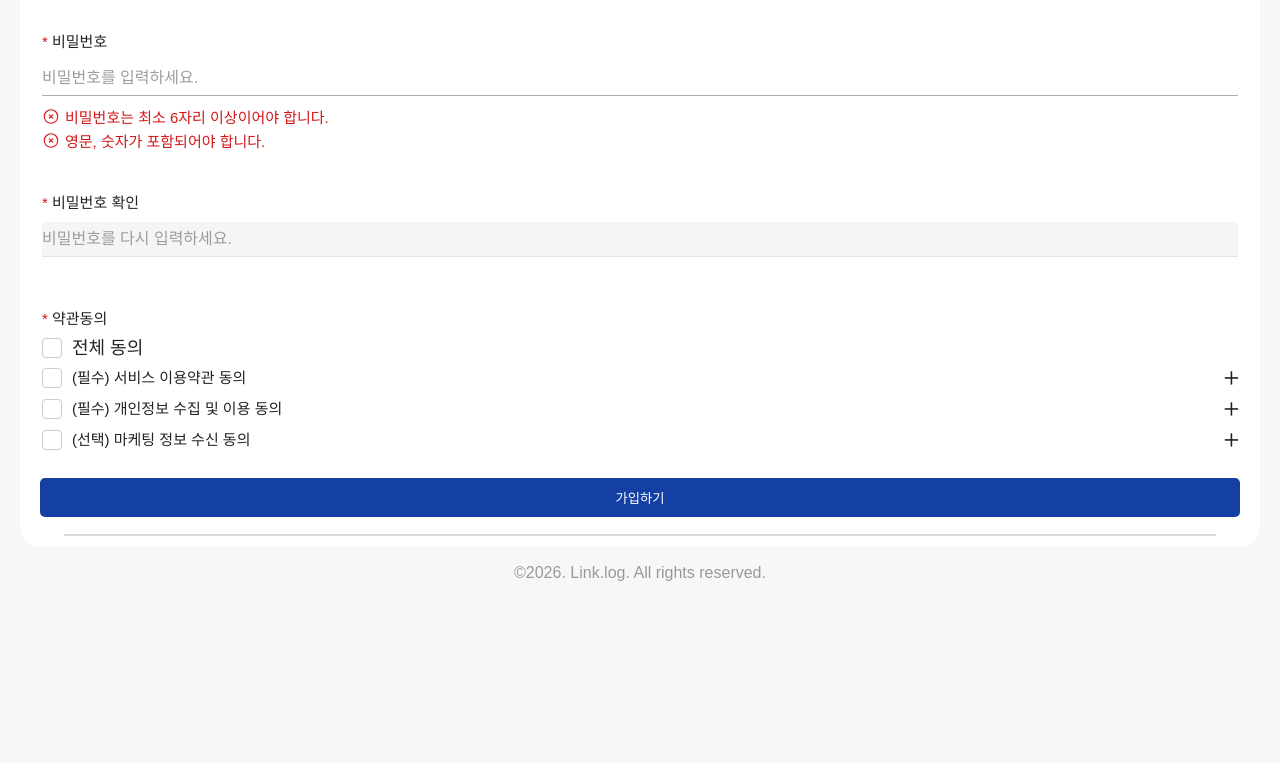
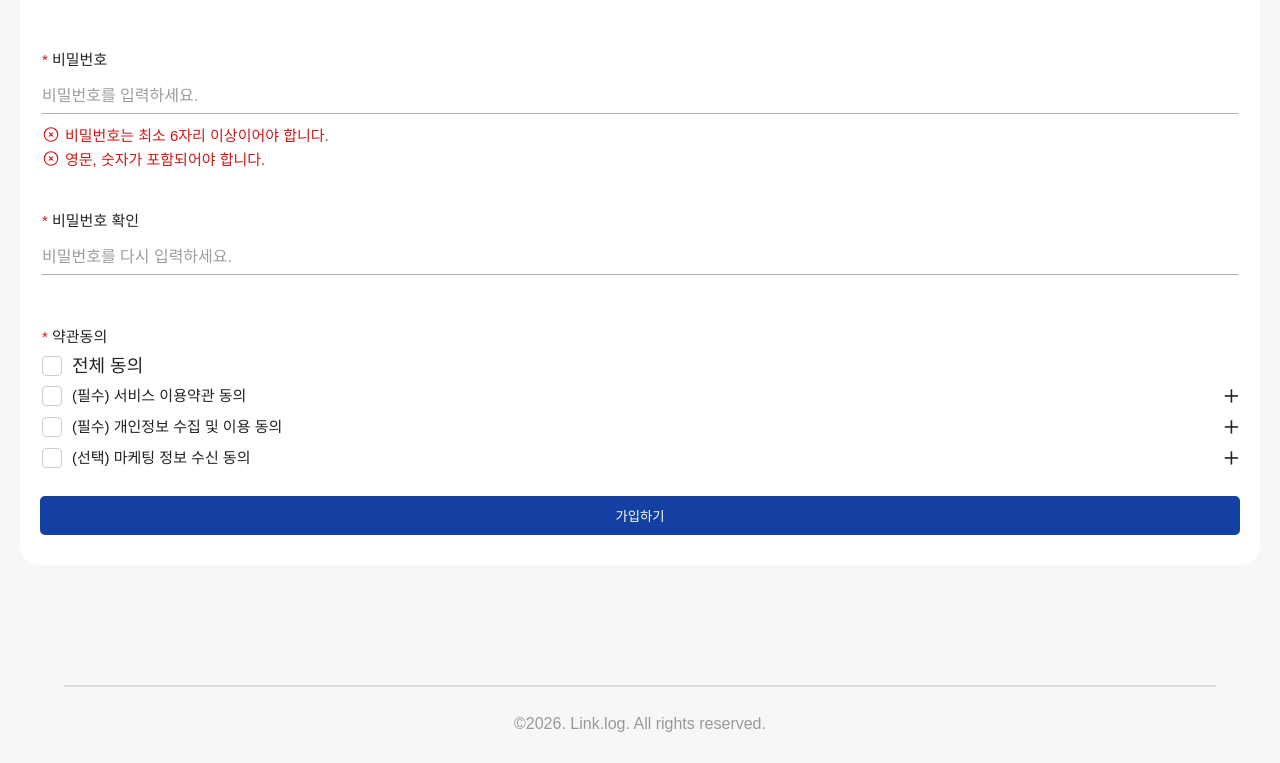
Before and after one commit to Choseran/linkLog, a React (Vite) app: page /join in a window 1280 px wide. Shown: the part 388-1151 px from the top of the page. Before the commit the page ends 1000 px from the top, so only its background shows below. Built offline with nearby package versions, Linux system fonts and the light colour scheme.

Commit message:
2026-05-19 비밀번호 확인, 푸터, 체크박스 관련코드 수정

```diff
--- a/src/assets/css/reset.css
+++ b/src/assets/css/reset.css
@@ -31,9 +31,10 @@ body에 써도 괜찮지만 웬만하면 #root에 쓰는게
 안전하다고 배웠읍니다 */
 #root {
     width: 100%;
-    min-height: 1000px;
+    min-height: 100vh;
     background-color: #F6F8F8;
-    position: relative;
+    display: flex;
+    flex-direction: column;
 }
 
 img, svg {
--- a/src/assets/css/style.css
+++ b/src/assets/css/style.css
@@ -246,9 +246,8 @@ header .logo svg {
 /* ---------------- 푸터---------------- */
 #root footer {
   text-align: center;
-  margin-top: 120px; /* 하단 여백 */
-  position: absolute;
-  bottom: 0;
+  margin-top: auto;
+  padding-top: 120px;
   width: 100%;
 }
 
@@ -391,16 +390,6 @@ header .logo svg {
 #root .joinContainer form table tbody tr td .pwHint .true p {
   color: #11a11b;
 }
-/* 비밀번호 확인 tr */
-/* 비밀번호 미 입력시 확인 input 비활성화 */
-#root .joinContainer form table tbody input:disabled{
-  background-color: #f5f5f5;
-  /* background-color: transparent; */
-  cursor: not-allowed;
-  border-color: #e4e4e4;
-  /* 이거 넣을까말까... */
-  /* border-radius: 5px; */
-}
 
 /* 약관동의 */
 #root .joinContainer form table tbody .termsContainer .termsList ul {
@@ -428,16 +417,8 @@ header .logo svg {
   align-items: flex-start;
 }
 
-#root
-  .joinContainer
-  form
-  table
-  tbody
-  .termsContainer
-  .termsList
-  ul
-  li
-  input[type="checkbox"] {
+/* 체크박스 공통 css */
+#root input[type="checkbox"] {
   appearance: none;
   -webkit-appearance: none;
   width: 20px;
@@ -449,6 +430,29 @@ header .logo svg {
   position: relative;
   transition: all 0.2s ease-in-out;
   margin-right: 10px;
+}
+/* 마우스 올렸을 때 테두리 색상 변경 */
+#root input[type="checkbox"]:hover {
+  border-color: #1340a2;
+}
+
+/* 체크되었을 때 스타일 */
+#root input[type="checkbox"]:checked {
+  background-color: #1340a2;
+  border-color: #1340a2;
+}
+
+/* 체크 아이콘 */
+#root input[type="checkbox"]:checked::before {
+  content: "";
+  position: absolute;
+  top: 45%;
+  left: 50%;
+  transform: translate(-50%, -50%) rotate(45deg);
+  width: 5px;
+  height: 10px;
+  border: solid white;
+  border-width: 0 2px 2px 0; /* ㄴ 자 모양을 만들어서 회전시킴 */
 }
 
 /* 약관 체크박스, 타이틀, 더보기 div */
@@ -481,30 +485,6 @@ header .logo svg {
   margin: 10px 0 30px 30px;
   padding-top: 10px;
   max-height: 100px;
-}
-
-/* 마우스 올렸을 때 테두리 색상 변경 */
-/* #root .joinContainer form table tbody .termsContainer .termsList ul li input[type="checkbox"]:hover {
-  border-color: #1340a2;
-} */
-
-/* 체크되었을 때 스타일 */
-#root input[type="checkbox"]:checked {
-  background-color: #1340a2;
-  border-color: #1340a2;
-}
-
-/* 체크 아이콘 */
-#root input[type="checkbox"]:checked::before {
-  content: "";
-  position: absolute;
-  top: 45%;
-  left: 50%;
-  transform: translate(-50%, -50%) rotate(45deg);
-  width: 5px;
-  height: 10px;
-  border: solid white;
-  border-width: 0 2px 2px 0; /* ㄴ 자 모양을 만들어서 회전시킴 */
 }
 
 /* 라벨 텍스트 정렬 */
--- a/src/components/header.jsx
+++ b/src/components/header.jsx
@@ -180,7 +180,7 @@ export default function Header() {
                 </Link>
               </li>
               <li>
-                <Link to="/InquiryForm">
+                <Link to="/Inquiry">
                   <svg
                     xmlns="http://www.w3.org/2000/svg"
                     fill="none"
--- a/src/pages/joinForm.jsx
+++ b/src/pages/joinForm.jsx
@@ -182,7 +182,7 @@ export default function JoinForm() {
   };
 
   return (
-    <section className="joinContainer contentWrap">
+    <section className="joinContainer contentWrap">x
       <form onSubmit={joinBtnHandler}>
         <h4>회원가입</h4>
         <table>
@@ -334,7 +334,6 @@ export default function JoinForm() {
                   onChange={passwordChkHandler}
                   //  placeholder 문구 확인필요
                   placeholder="비밀번호를 다시 입력하세요."
-                  disabled={!userPassword}
                 />
                 {/* 비밀번호 확인문구 */}
                 {userPasswordChk && (
```
